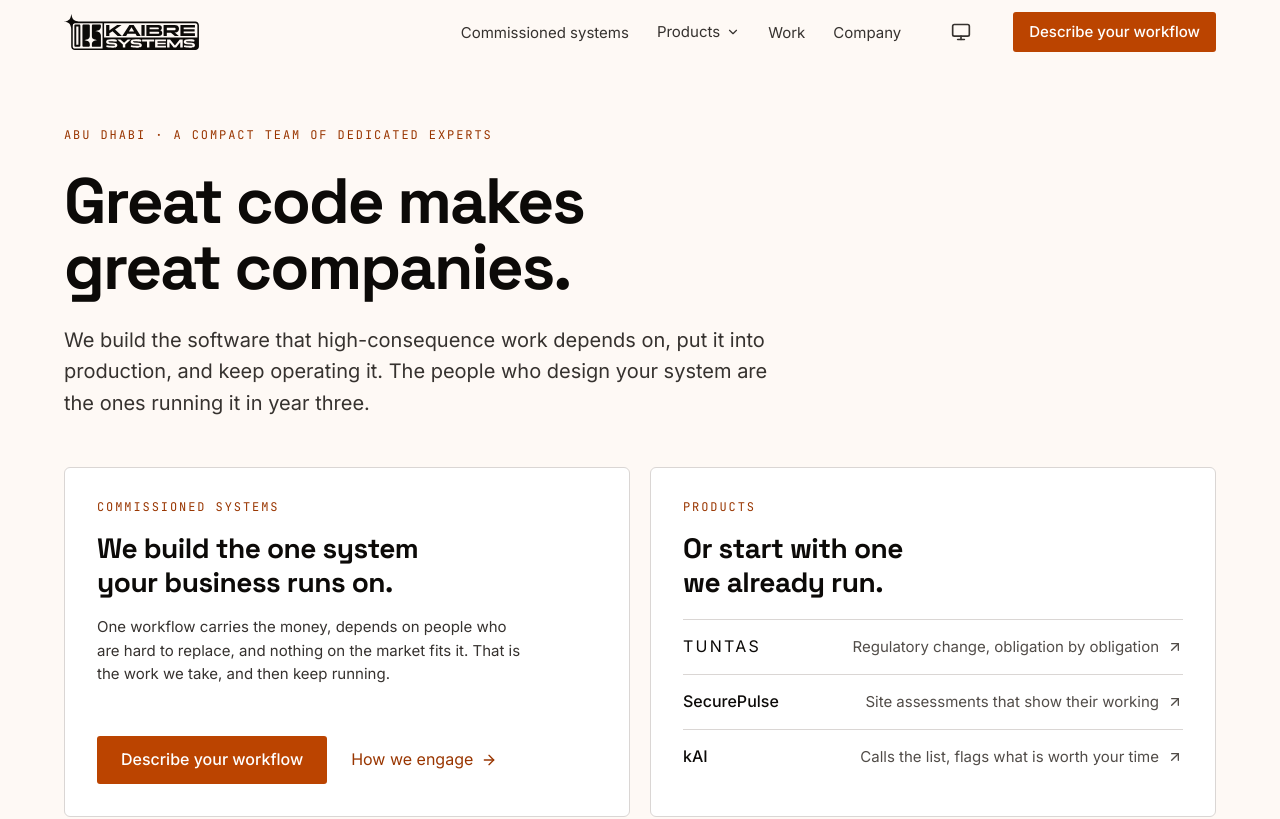
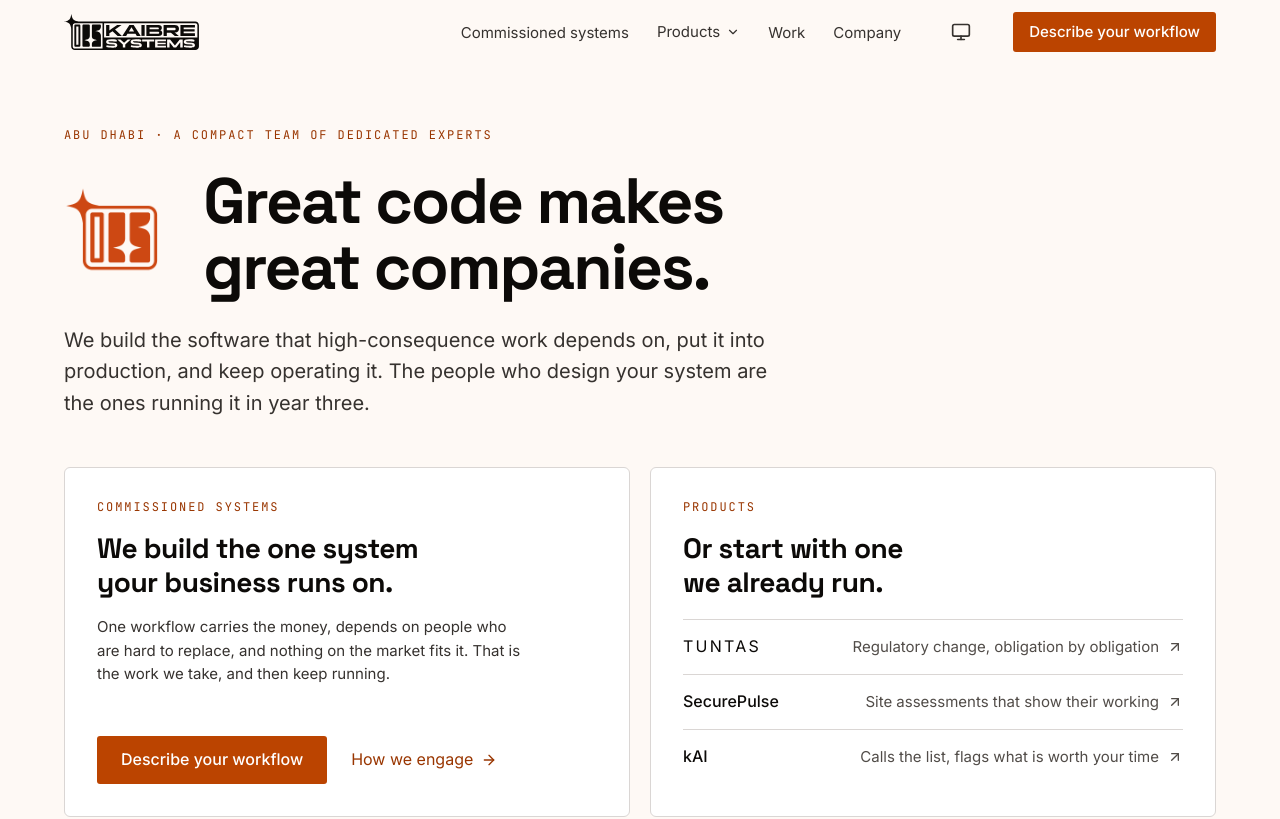
Before and after one commit to Kaibre-Systems/company-site, a Next.js app: page / in a window 1280 px wide. Shown: the top 819 px of the page. Built offline with nearby package versions, Linux system fonts and the light colour scheme.

Commit message:
Add logo to main

```diff
--- a/src/app/(site)/page.tsx
+++ b/src/app/(site)/page.tsx
@@ -1,5 +1,6 @@
 import type { Metadata } from "next";
 import { Suspense } from "react";
+import Image from "next/image";
 import Link from "next/link";
 import { ArrowUpRight } from "lucide-react";
 import {
@@ -44,9 +45,24 @@
       <Section surface="ink" space="flush" className="pb-16 pt-24 sm:pb-24 sm:pt-32">
         <Container>
           <Eyebrow>{HERO.eyebrow}</Eyebrow>
-          <Heading level={1} size="display-1" className="mt-6 max-w-[24ch]">
-            {HERO.headline}
-          </Heading>
+
+          {/* The mark sits beside the headline, and is decorative: the header
+              already announces the company, and the h1 carries the message. */}
+          {/* Stacked on a phone: side by side, the mark takes width the
+              headline needs and pushes it to four lines at 320px. */}
+          <div className="mt-6 flex flex-col items-start gap-4 sm:flex-row sm:items-center sm:gap-7">
+            <Image
+              src="/transparent_logo.png"
+              alt=""
+              width={496}
+              height={428}
+              priority
+              className="h-14 w-auto shrink-0 sm:h-20 lg:h-24"
+            />
+            <Heading level={1} size="display-1" className="max-w-[24ch]">
+              {HERO.headline}
+            </Heading>
+          </div>
           <Text size="lead" className="mt-6 max-w-[56ch]">
             {HERO.body}
           </Text>
```
Also changed, not shown: public/transparent_logo.png (added).
